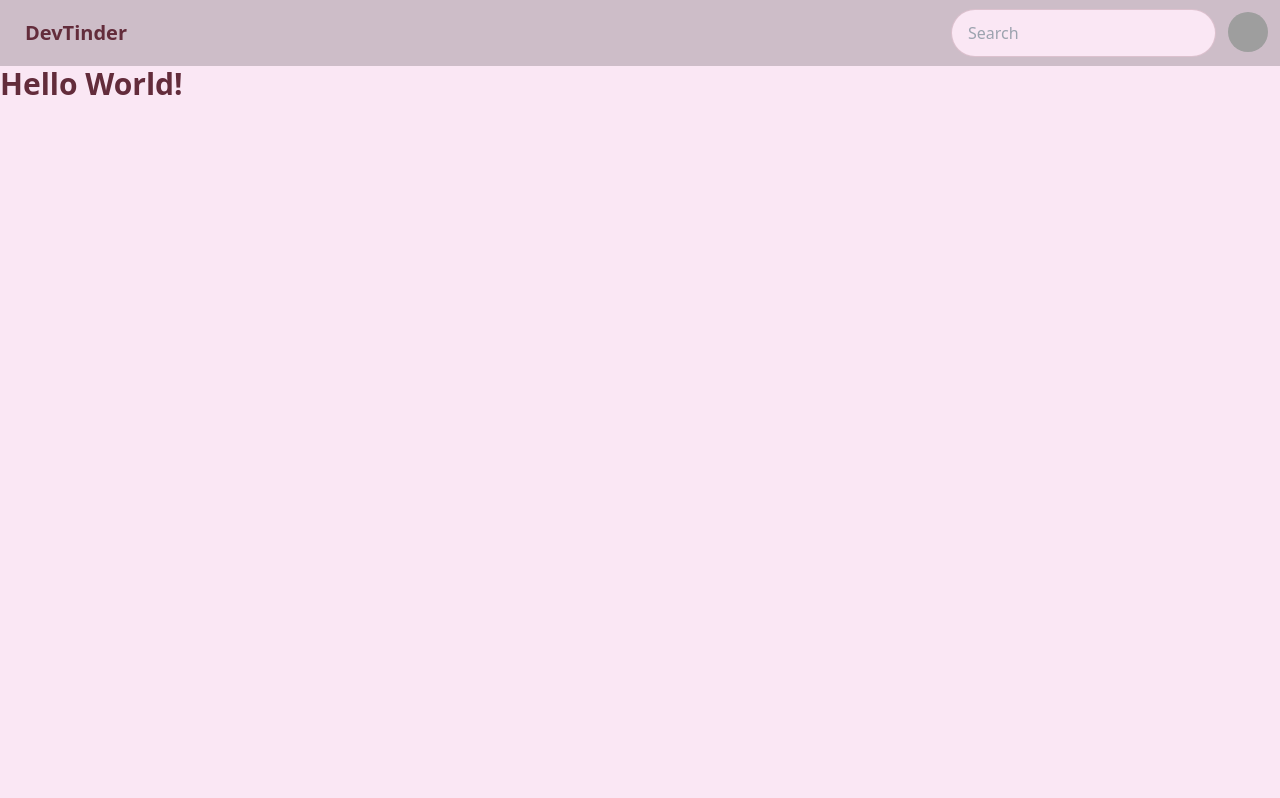
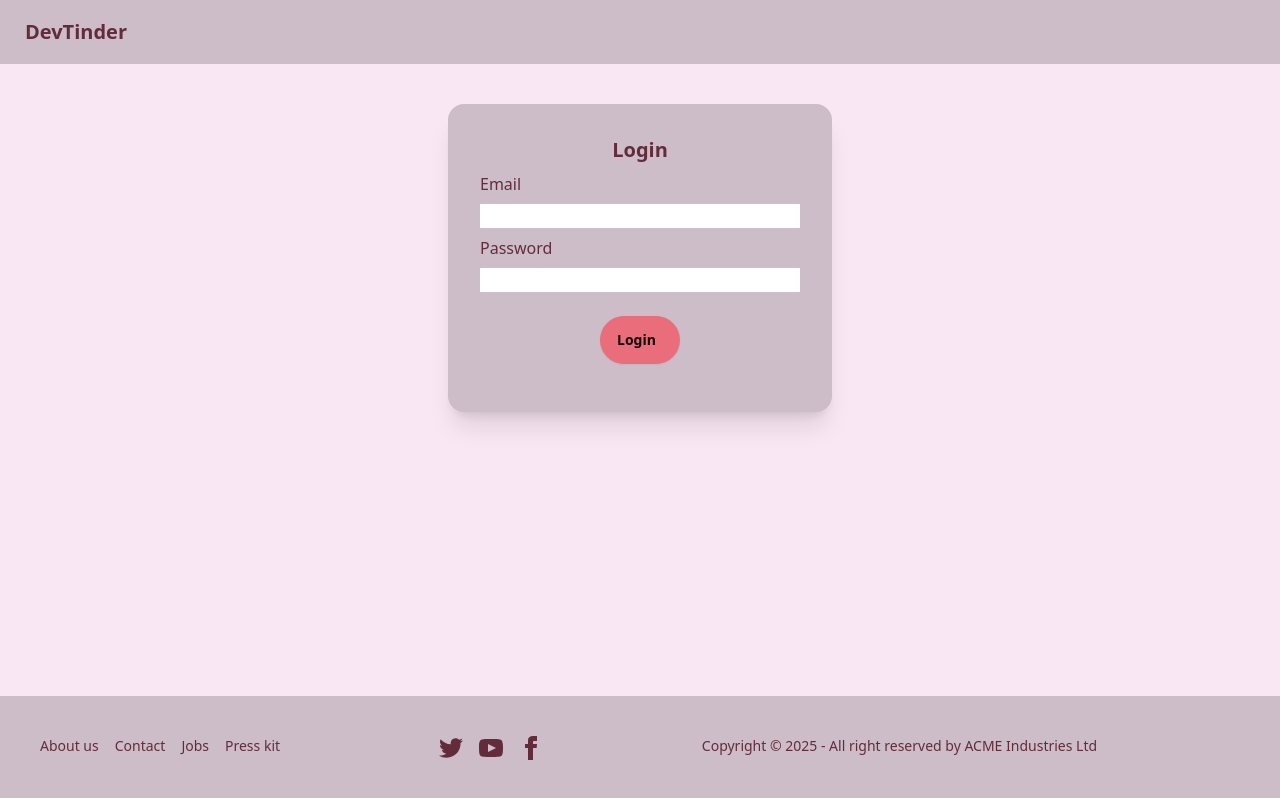
Before and after one commit to kruthigha/devTinderFrontEnd, a React (Vite) app: page /login in a window 1280 px wide. Built offline with nearby package versions, Linux system fonts and the light colour scheme; grey boxes are pictures that could not be loaded.

Commit message:
Setup redux

```diff
--- a/package.json
+++ b/package.json
@@ -10,8 +10,12 @@
     "preview": "vite preview"
   },
   "dependencies": {
+    "@reduxjs/toolkit": "^2.5.0",
+    "axios": "^1.7.9",
     "react": "^18.3.1",
-    "react-dom": "^18.3.1"
+    "react-dom": "^18.3.1",
+    "react-redux": "^9.2.0",
+    "react-router-dom": "^7.1.1"
   },
   "devDependencies": {
     "@eslint/js": "^9.17.0",
--- a/src/App.jsx
+++ b/src/App.jsx
@@ -1,40 +1,29 @@
+import Body from "./components/Body";
+import { BrowserRouter, Routes, Route } from "react-router-dom";
+import Login from "./components/login";
+import Connections from "./components/connections";
+import Feed from "./components/feed";
+import { Provider } from "react-redux";
+import appStore from "./utils/appStore";
 
 function App() {
-
-  return (<>
-  <div className="navbar bg-base-300">
-  <div className="flex-1">
-    <a className="btn btn-ghost text-xl">DevTinder</a>
-  </div>
-  <div className="flex-none gap-2">
-    <div className="form-control">
-      <input type="text" placeholder="Search" className="input input-bordered w-24 md:w-auto" />
-    </div>
-    <div className="dropdown dropdown-end">
-      <div tabIndex={0} role="button" className="btn btn-ghost btn-circle avatar">
-        <div className="w-10 rounded-full">
-          <img
-            alt="Tailwind CSS Navbar component"
-            src="https://img.daisyui.com/images/stock/photo-1534528741775-53994a69daeb.webp" />
-        </div>
-      </div>
-      <ul
-        tabIndex={0}
-        className="menu menu-sm dropdown-content bg-base-100 rounded-box z-[1] mt-3 w-52 p-2 shadow">
-        <li>
-          <a className="justify-between">
-            Profile
-            <span className="badge">New</span>
-          </a>
-        </li>
-        <li><a>Logout</a></li>
-      </ul>
-    </div>
-  </div>
-</div>
-      <h1 className = "text-3xl font-bold">Hello World!</h1>
-      </>
-  )
+  return (
+    <>
+      <Provider store = { appStore }>
+        <BrowserRouter basename="/">
+          <Routes>
+            {/*parent route */}
+            <Route path="/" element={<Body />}>
+              {/*child route */}
+              <Route path="/login" element={<Login />} />
+              <Route path="/connections" element={<Connections />} />
+              <Route path="/feed" element={<Feed />} />
+            </Route>
+          </Routes>
+        </BrowserRouter>
+      </Provider>
+    </>
+  );
 }
 
-export default App
+export default App;
--- /dev/null
+++ b/src/components/Body.jsx
@@ -0,0 +1,13 @@
+import NavBar from "./navBar"
+import { Outlet } from "react-router-dom"
+import Footer from "./Footer"
+
+const Body = () =>{
+    return(<>
+        <NavBar/>
+        <Outlet />
+        <Footer />
+    </>)
+}
+
+export default Body
--- /dev/null
+++ b/src/components/Footer.jsx
@@ -0,0 +1,61 @@
+
+
+const Footer = () => {
+  return (
+    <div>
+      <footer className="footer bg-base-300 text-base-content p-10 fixed bottom-0">
+        <nav className="grid grid-flow-col gap-4">
+          <a className="link link-hover">About us</a>
+          <a className="link link-hover">Contact</a>
+          <a className="link link-hover">Jobs</a>
+          <a className="link link-hover">Press kit</a>
+        </nav>
+        <nav>
+          <div className="grid grid-flow-col gap-4">
+            <a>
+              <svg
+                xmlns="http://www.w3.org/2000/svg"
+                width="24"
+                height="24"
+                viewBox="0 0 24 24"
+                className="fill-current"
+              >
+                <path d="M24 4.557c-.883.392-1.832.656-2.828.775 1.017-.609 1.798-1.574 2.165-2.724-.951.564-2.005.974-3.127 1.195-.897-.957-2.178-1.555-3.594-1.555-3.179 0-5.515 2.966-4.797 6.045-4.091-.205-7.719-2.165-10.148-5.144-1.29 2.213-.669 5.108 1.523 6.574-.806-.026-1.566-.247-2.229-.616-.054 2.281 1.581 4.415 3.949 4.89-.693.188-1.452.232-2.224.084.626 1.956 2.444 3.379 4.6 3.419-2.07 1.623-4.678 2.348-7.29 2.04 2.179 1.397 4.768 2.212 7.548 2.212 9.142 0 14.307-7.721 13.995-14.646.962-.695 1.797-1.562 2.457-2.549z"></path>
+              </svg>
+            </a>
+            <a>
+              <svg
+                xmlns="http://www.w3.org/2000/svg"
+                width="24"
+                height="24"
+                viewBox="0 0 24 24"
+                className="fill-current"
+              >
+                <path d="M19.615 3.184c-3.604-.246-11.631-.245-15.23 0-3.897.266-4.356 2.62-4.385 8.816.029 6.185.484 8.549 4.385 8.816 3.6.245 11.626.246 15.23 0 3.897-.266 4.356-2.62 4.385-8.816-.029-6.185-.484-8.549-4.385-8.816zm-10.615 12.816v-8l8 3.993-8 4.007z"></path>
+              </svg>
+            </a>
+            <a>
+              <svg
+                xmlns="http://www.w3.org/2000/svg"
+                width="24"
+                height="24"
+                viewBox="0 0 24 24"
+                className="fill-current"
+              >
+                <path d="M9 8h-3v4h3v12h5v-12h3.642l.358-4h-4v-1.667c0-.955.192-1.333 1.115-1.333h2.885v-5h-3.808c-3.596 0-5.192 1.583-5.192 4.615v3.385z"></path>
+              </svg>
+            </a>
+          </div>
+        </nav>
+        <aside>
+          <p>
+            Copyright © {new Date().getFullYear()} - All right reserved by ACME
+            Industries Ltd
+          </p>
+        </aside>
+      </footer>
+    </div>
+  );
+};
+
+export default Footer;
--- /dev/null
+++ b/src/components/connections.jsx
@@ -0,0 +1,7 @@
+const Connections = ()=>{
+    return(<>
+     <h1 className="text-3xl font-bold">Xplore your Connections</h1>
+    </>)
+ }
+
+ export default Connections
--- /dev/null
+++ b/src/components/feed.jsx
@@ -0,0 +1,7 @@
+const Feed = ()=>{
+   return(<>
+    <h1 className="text-3xl font-bold">Feed</h1>
+   </>)
+}
+
+export default Feed
--- /dev/null
+++ b/src/components/login.jsx
@@ -0,0 +1,79 @@
+import { useState, useEffect } from "react";
+import axios from "axios";
+import { useDispatch } from "react-redux";
+import { addUser } from "../utils/userSlice";
+import { useNavigate } from "react-router-dom";
+
+const Login = () => {
+  const [userInput, setUserInput] = useState({
+    email: "",
+    password: "",
+  });
+  const dispatch = useDispatch()
+  const navigate = useNavigate();
+  let messageflag = false
+  function handleMail(e) {
+    setUserInput((t) => {
+      return {
+        ...t,
+        email: e.target.value,
+      };
+    });
+  }
+  function handlePassword(e) {
+    setUserInput((t) => {
+      return {
+        ...t,
+        password: e.target.value,
+      };
+    });
+  }
+  async function checkLogin() {
+    if(userInput.email && userInput.password){
+        console.log("Login Button clicked", userInput);
+        try{
+         const res = await axios.post('http://localhost:7777/login', {
+          emailId: userInput.email,
+          password: userInput.password
+        },{withCredentials : true})
+        .then(function (response) {
+          console.log("res="+JSON.stringify(response));
+          return response
+        })
+        .catch(function (error) {
+          console.log("err="+error);
+          return error
+        });
+        dispatch(addUser(res.data))
+         console.log("Generate_result:",JSON.stringify(res))
+         return navigate('/feed')
+        } catch(err) {
+            console.log("error:"+ err)
+        }
+    } else {
+        messageflag = true
+        console.log("Both mail and password are required for logging in", userInput);
+    }
+  }
+  return (
+    <>
+      <div className="card bg-base-300 w-96 shadow-xl flex justify-center my-10 mx-auto">
+        <div className="card-body">
+          <h2 className="card-title justify-center">Login</h2>
+          <label>Email</label>
+          <input onChange={handleMail} value={userInput.email} />
+          <label>Password</label>
+          <input onChange={handlePassword} value={userInput.password} />
+          <div className="card-actions mx-auto flex justify-centre my-4">
+            <button className="btn btn-primary border-r-8" onClick={checkLogin}>
+            Login
+            </button>
+
+
+          </div>
+        </div>
+      </div>
+    </>
+  );
+};
+export default Login;
--- /dev/null
+++ b/src/components/navBar.jsx
@@ -0,0 +1,50 @@
+import { useSelector } from "react-redux";
+function NavBar() {
+  const user = useSelector(store => store.user)
+  console.log("Reading Subscribing via redux store", user)
+  return (
+    <>
+      <div className="navbar bg-base-300">
+        <div className="flex-1">
+          <a className="btn btn-ghost text-xl">DevTinder</a>
+        </div>
+        <div className="flex-none gap-2">
+        { user && <><div className="form-control">
+            <p>Welcome, {user.firstName}</p>
+          </div>
+          <div className="dropdown dropdown-end">
+            <div
+              tabIndex={0}
+              role="button"
+              className="btn btn-ghost btn-circle avatar"
+            >
+           <div className="w-10 rounded-full">
+                <img
+                  alt="Tailwind CSS Navbar component"
+                  src={user.photoUrl}
+                />
+              </div>
+            </div>
+            <ul
+              tabIndex={0}
+              className="menu menu-sm dropdown-content bg-base-100 rounded-box z-[1] mt-3 w-52 p-2 shadow"
+            >
+              <li>
+                <a className="justify-between">
+                  Profile
+                  <span className="badge">New</span>
+                </a>
+              </li>
+              <li>
+                <a>Logout</a>
+              </li>
+            </ul>
+          </div>
+          </>
+        }
+        </div>
+      </div>
+    </>
+  );
+}
+export default NavBar;
--- /dev/null
+++ b/src/utils/appStore.js
@@ -0,0 +1,10 @@
+import { configureStore } from "@reduxjs/toolkit";
+import userReducer from "./userSlice"
+
+const appStore = configureStore({
+    reducer : {
+    user : userReducer
+    }
+})
+
+export default appStore
--- /dev/null
+++ b/src/utils/userSlice.js
@@ -0,0 +1,17 @@
+import { createSlice } from "@reduxjs/toolkit";
+
+const userSlice = createSlice({
+    name : "user",
+    initialState : null,
+    reducers : {
+        addUser : (state, action)=>{
+           return action.payload
+        },
+        removeUser :(state,action)=>{
+            return null
+        }
+    }
+})
+
+export const { addUser, removeUser} = userSlice.actions
+export default userSlice.reducer
```
Also changed, not shown: 1 other file (tests, documents, lock files or other folders).
